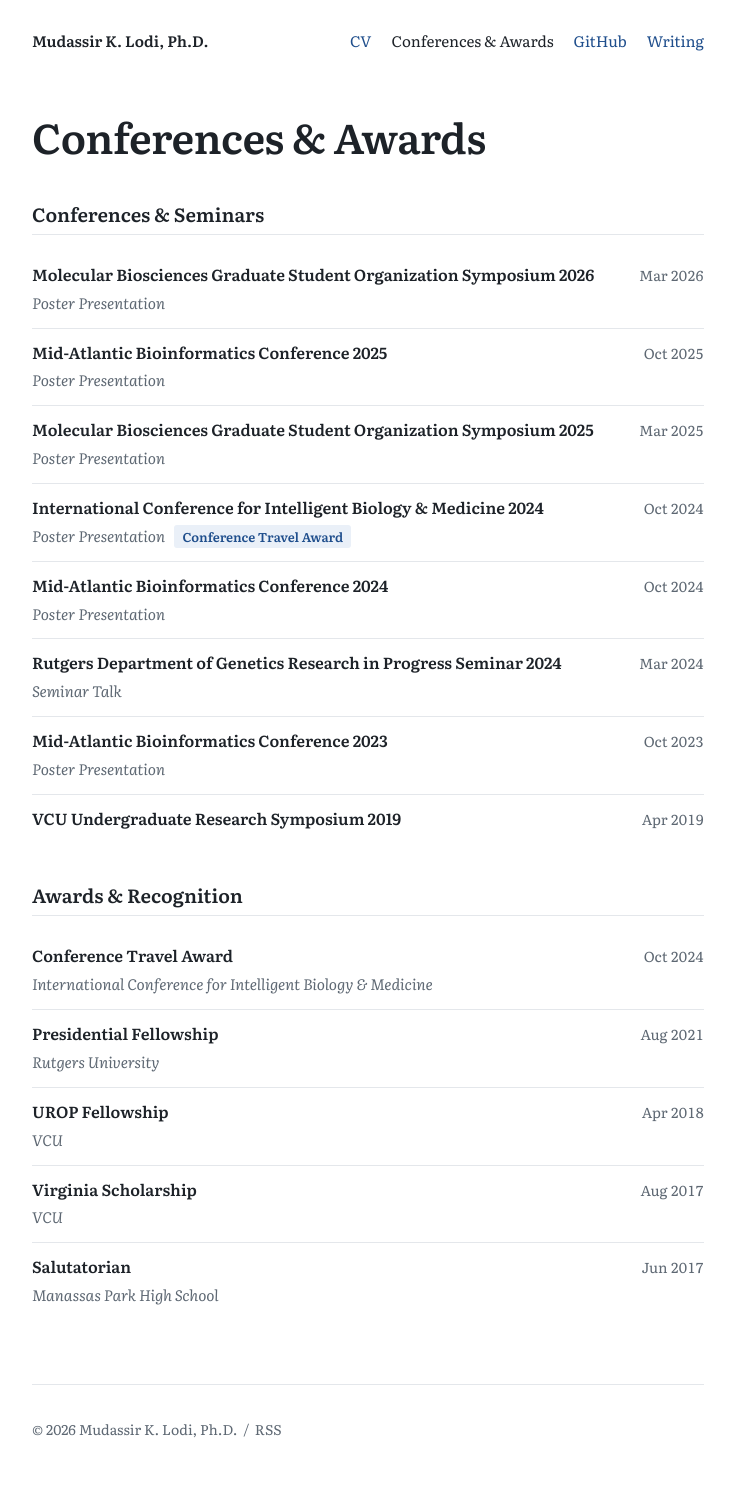
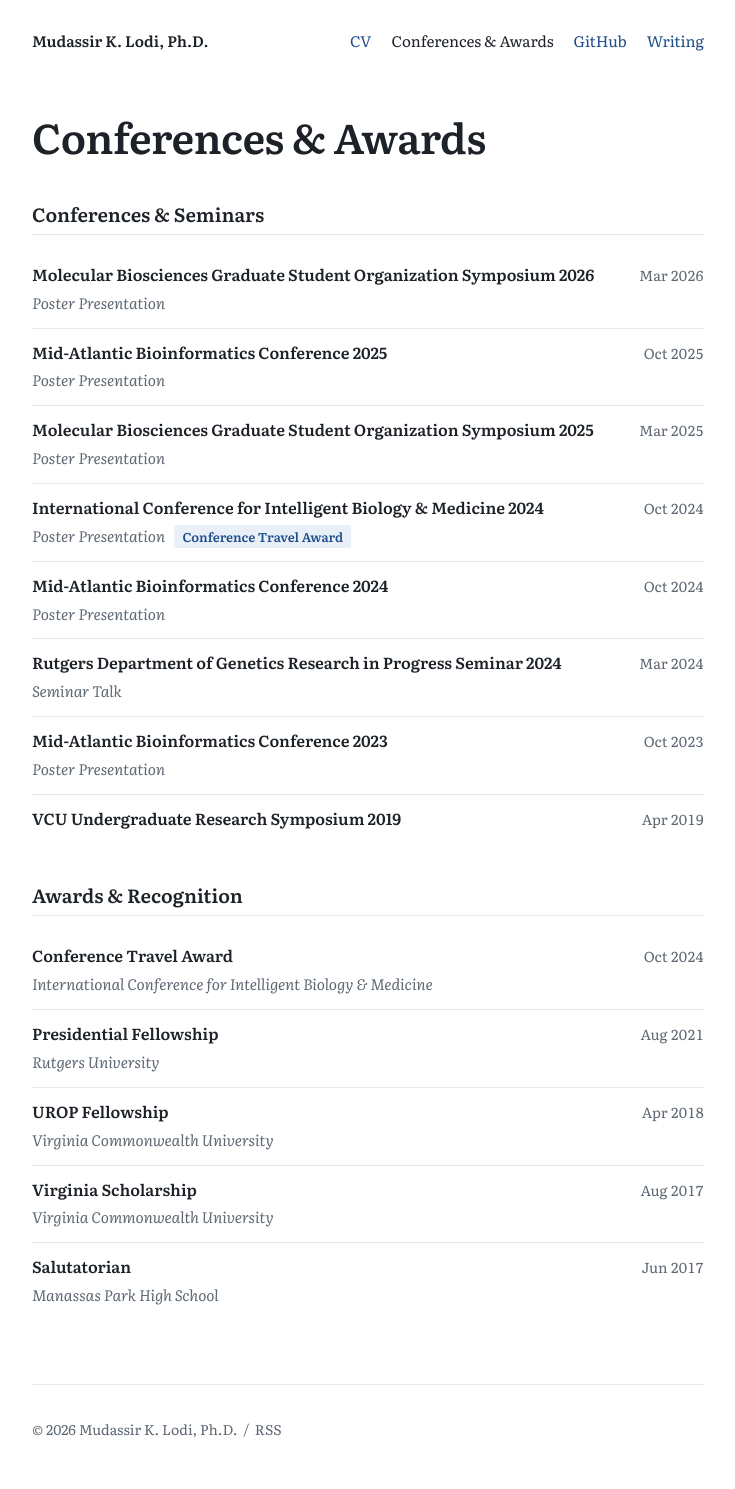
Before and after one commit to mklodi1/mklodi1.github.io, a Jekyll site: the page built from conferences/index.html, in a window 1280 px wide. Shown: the whole page, without its empty margins (272-1007 px from the left). Built offline with Jekyll 4.4.1, drawn with Linux system fonts in a browser that asks for light colours.

Commit message:
Update awards.yml

```diff
--- a/_data/awards.yml
+++ b/_data/awards.yml
@@ -8,11 +8,11 @@
   date: "Aug 2021"
 
 - name: "UROP Fellowship"
-  from: "VCU"
+  from: "Virginia Commonwealth University"
   date: "Apr 2018"
 
 - name: "Virginia Scholarship"
-  from: "VCU"
+  from: "Virginia Commonwealth University"
   date: "Aug 2017"
 
 - name: "Salutatorian"
```
